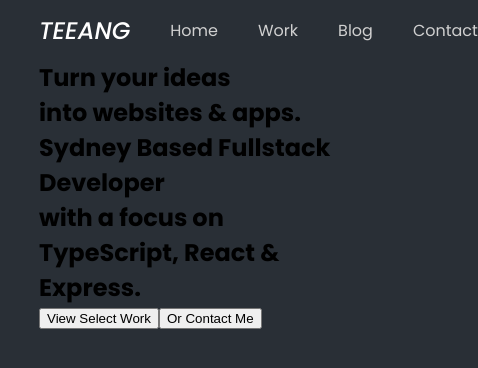
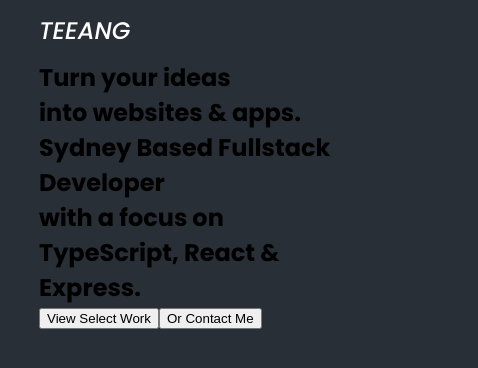
Before and after one commit to davidtaing/portfolio, a Next.js app: page / in a window 390 px wide. Shown: the top 368 px of the page, 478 px wide, since content can reach past the window. Built offline with nearby package versions, Linux system fonts and the light colour scheme.

Commit message:
fix: navlinks showing on mobile

```diff
--- a/src/components/Navbar/index.tsx
+++ b/src/components/Navbar/index.tsx
@@ -20,8 +20,8 @@ const StyledHeader = styled.header`
         font-size: 1.5rem;
       }
 
-      ul {
-        display: inline;
+      .nav-list {
+        display: none;
         list-style-type: none;
         margin: 0;
         padding: 0;
@@ -32,6 +32,10 @@ const StyledHeader = styled.header`
           a {
             color: var(--clr-light-secondary);
           }
+        }
+
+        @media (min-width: 50em) {
+          display: inline;
         }
       }
     }
@@ -48,7 +52,7 @@ const Navbar: FC<Props> = () => {
               <a>TEEANG</a>
             </Link>
           </div>
-          <ul>
+          <ul className="nav-list">
             <li>
               <Link href="/">
                 <a>Home</a>
```
